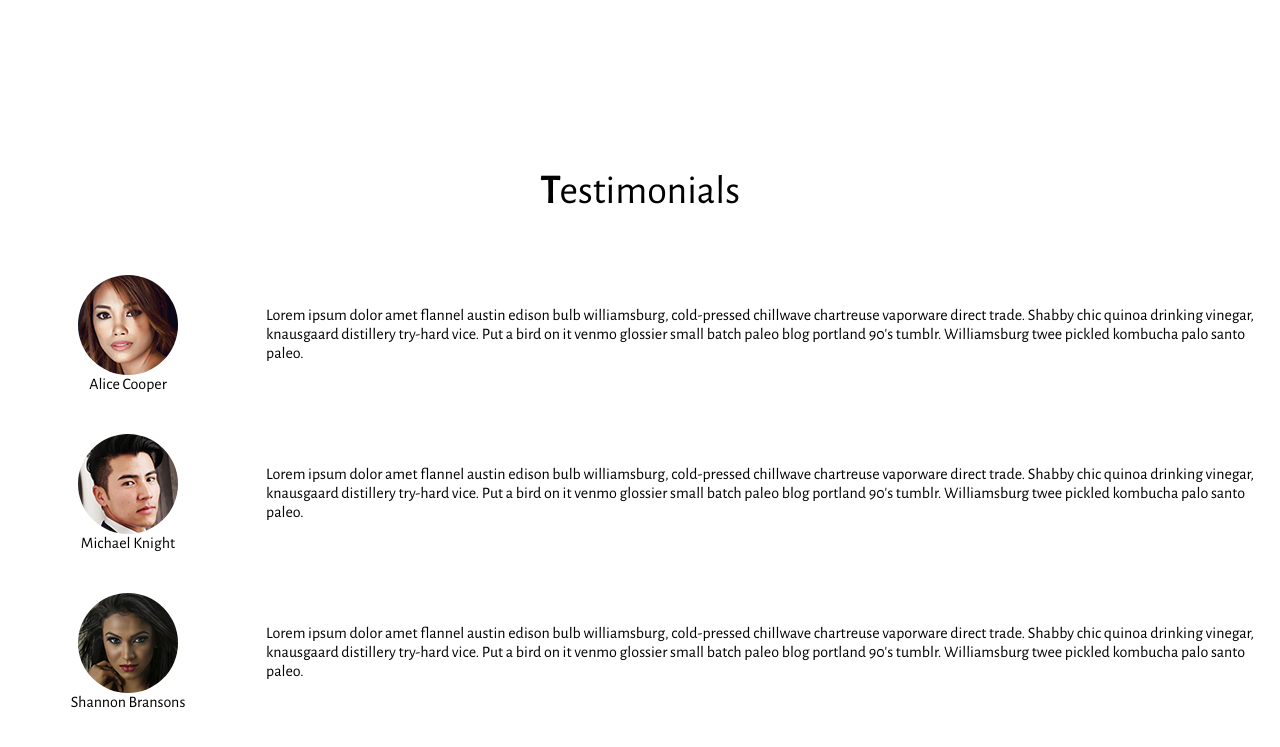
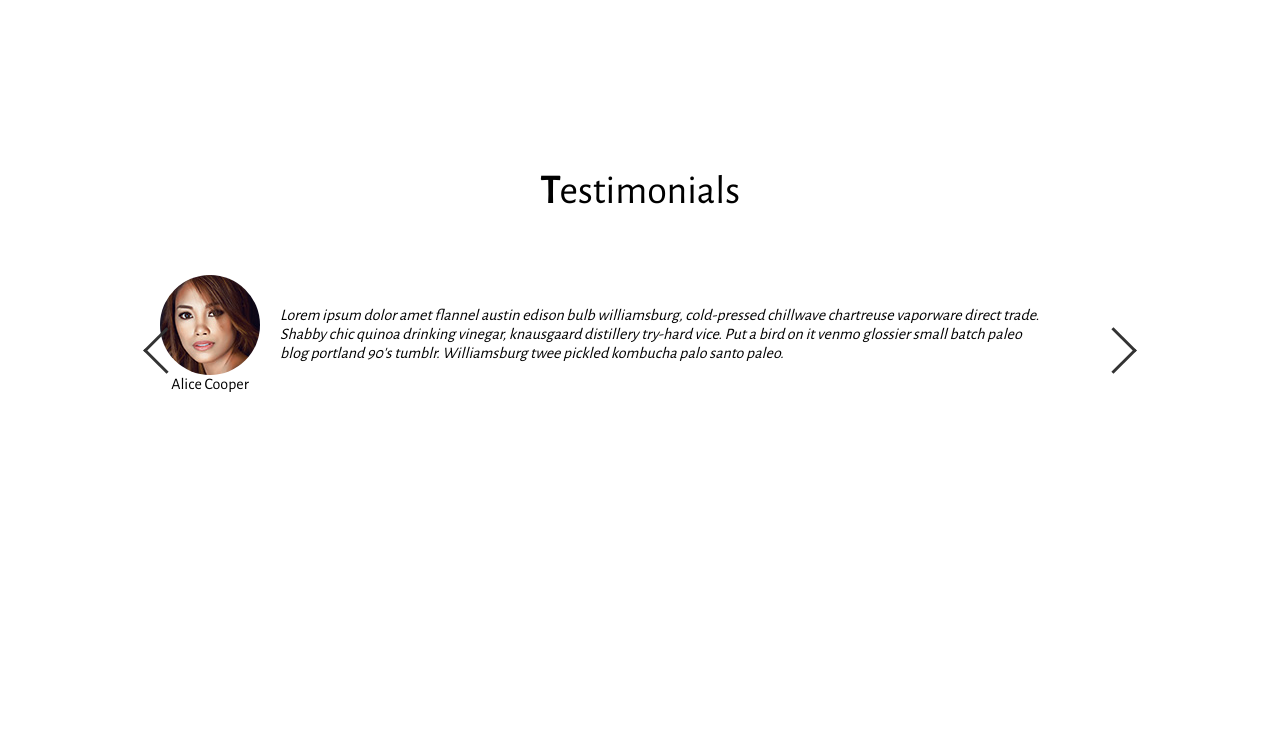
Before and after one commit to niklashNH/udemy-project, a plain HTML site: page index.html in a window 1280 px wide. Shown: the part 1985-2732 px from the top of the page. After the commit the page ends 2484 px from the top, so only its background shows below. Drawn offline with nearby package versions, Linux system fonts and the light colour scheme; files whose address does not match are found by name.

Commit message:
Testimonial arrows

```diff
--- a/css/style.css
+++ b/css/style.css
@@ -213,30 +213,46 @@ header nav ul.aw-navigation li a:hover:after {
 
 /* Testimonials */
 
+.aw-testimonials-container {
+    max-width: 1000px;
+    margin: 0 auto;
+    position: relative;
+}
+
 .aw-testimonials-container ul {
     list-style-type: none;
     margin: 0;
     padding: 0;
+    display: flex;
+    overflow: hidden;
+}
+
+.aw-testimonials-container ul li{
+    min-width: 100%;
+    display: flex;
+    justify-content: center;
 }
 
 .aw-testimonial {
     display: flex;
     flex-wrap: wrap;
     align-items: center;
-    padding: 20px 0;
+    padding: 20px 10px;
 }
 
-.aw-user-data {
-    width: 20%;
-}
 
 .aw-testimonial-text {
     width: 80%;
     padding: 10px;
+    font-style: italic;
 }
 
 
 .aw-user-data {
+    padding: 0 10px
+}
+
+.aw-user-data  {
     text-align: center;
 }
 
@@ -246,6 +262,29 @@ header nav ul.aw-navigation li a:hover:after {
 
 .aw-user-data .aw-user-name {
     display: block;
+}
+
+.aw-testimonials-container .aw-arrow {
+    display: inline-block;
+    border: solid #333;
+    padding: 15px;
+    border-width: 0 3px 3px 0;
+    transform: rotate(45deg);
+    cursor: pointer;
+    position: absolute;
+    top: 50%;
+}
+
+.aw-testimonials-container .aw-arrow.aw-arrow-left {
+    -webkit-transform: rotate(135deg);
+    transform: rotate(135deg);
+    left: 10px;
+}
+
+.aw-testimonials-container .aw-arrow.aw-arrow-right {
+    -webkit-transform: rotate(-45deg);
+    transform: rotate(-45deg);
+    right: 10px;
 }
 
 /* Animations */
--- a/index.html
+++ b/index.html
@@ -130,6 +130,8 @@
                             </div>
                         </li>
                     </ul>
+                    <i id="aw-testimonials-prev" class="aw-arrow aw-arrow-left"></i>
+                    <i id="aw-testimonials-next" class="aw-arrow aw-arrow-right"></i>
                 </div>
             </section>
 
```
